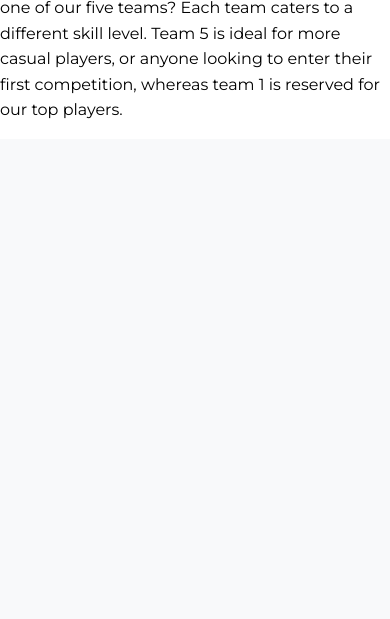
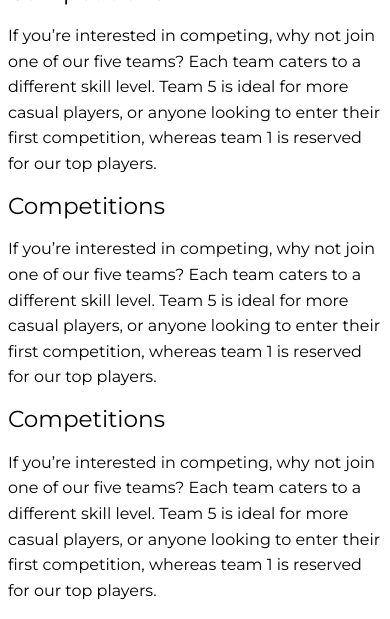
Before and after one commit to a11yChief/lcc-stack, a PHP site: page / in a window 390 px wide. Shown: the part 1124-1743 px from the top of the page. Before the commit the page ends 1243 px from the top, so only its background shows below. Run offline with PHP 8.4, Linux system fonts and the light colour scheme.

Commit message:
First views of cards

```diff
--- /dev/null
+++ b/site/home/cards.php
@@ -0,0 +1,29 @@
+<div class="row justify-content-center px-2">
+<div class="col-12 col-md-2">
+  <h3>Competitions </h3>
+            <p>
+              If you’re interested in competing, why not join one of our five teams? Each team caters to a different
+              skill
+              level. Team 5 is ideal for more casual players, or anyone looking to enter their first competition, whereas team 1
+              is reserved for our top players.
+          </p>
+</div>
+<div class="col-12 col-md-2">
+  <h3>Competitions </h3>
+            <p>
+              If you’re interested in competing, why not join one of our five teams? Each team caters to a different
+              skill
+              level. Team 5 is ideal for more casual players, or anyone looking to enter their first competition, whereas team 1
+              is reserved for our top players.
+          </p>
+</div>
+<div class="col-12 col-md-2">
+  <h3>Competitions </h3>
+            <p>
+              If you’re interested in competing, why not join one of our five teams? Each team caters to a different
+              skill
+              level. Team 5 is ideal for more casual players, or anyone looking to enter their first competition, whereas team 1
+              is reserved for our top players.
+          </p>
+</div>
+</div>
--- a/site/home/inclusive.php
+++ b/site/home/inclusive.php
@@ -1,7 +1,7 @@
-     <div class="row justify-content-center pt-5">
+     <div class="row justify-content-center px-2 pb-4" style="padding-top: 7rem;">
        <div class="col-12 col-md-6 col-xl-3">
-         <h2 class="fs-4">We believe chess is for everyone</h2>
-          <p class="fs-2">
+         <h2 class="fs-2">We believe chess is for everyone</h2>
+          <p>
             We meet on Thursdays at 7:15pm, at the Lytham Ex Service Club on Chapel Street in Lytham.
           </p>
           <p>
--- a/site/home/opportunities.php
+++ /dev/null
@@ -1,7 +0,0 @@
-          <h3>Competitions </h3>
-          <p>
-            If you’re interested in competing, why not join one of our five teams? Each team caters to a different
-            skill
-            level. Team 5 is ideal for more casual players, or anyone looking to enter their first competition, whereas team 1
-            is reserved for our top players.
-        </p>
--- a/site/home/welcome.php
+++ b/site/home/welcome.php
@@ -1,4 +1,4 @@
-      <h1 class="text-center text-light">Welcome to Lytham Chess Club</h1>
+      <h1 class="fs-1 text-center text-light">Welcome to Lytham Chess Club</h1>
     <p class="text-center text-light">
       We're glad you've found us. And no matter your skill level, we're happy to have you.
     </p>
--- a/site/index.php
+++ b/site/index.php
@@ -12,7 +12,7 @@
       <?php include $_SERVER['DOCUMENT_ROOT'] . '/home/inclusive.php'; ?>
     </section>
     <section class="section-light">
-      <?php include $_SERVER['DOCUMENT_ROOT'] . '/home/opportunities.php'; ?>
+      <?php include $_SERVER['DOCUMENT_ROOT'] . '/home/cards.php'; ?>
     </section>
   </main>
   <script src="https://cdn.jsdelivr.net/npm/bootstrap@5.3.5/dist/js/bootstrap.bundle.min.js" integrity="sha384-k6d4wzSIapyDyv1kpU366/PK5hCdSbCRGRCMv+eplOQJWyd1fbcAu9OCUj5zNLiq" crossorigin="anonymous"></script>
```
